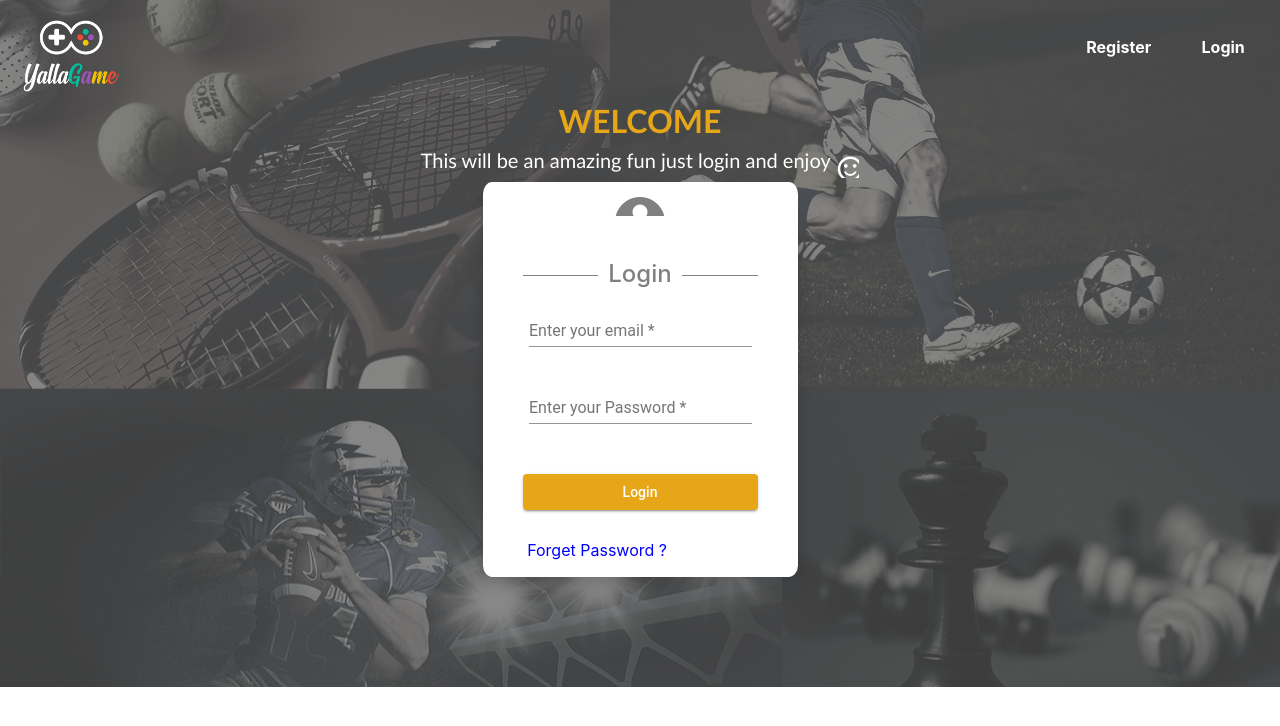
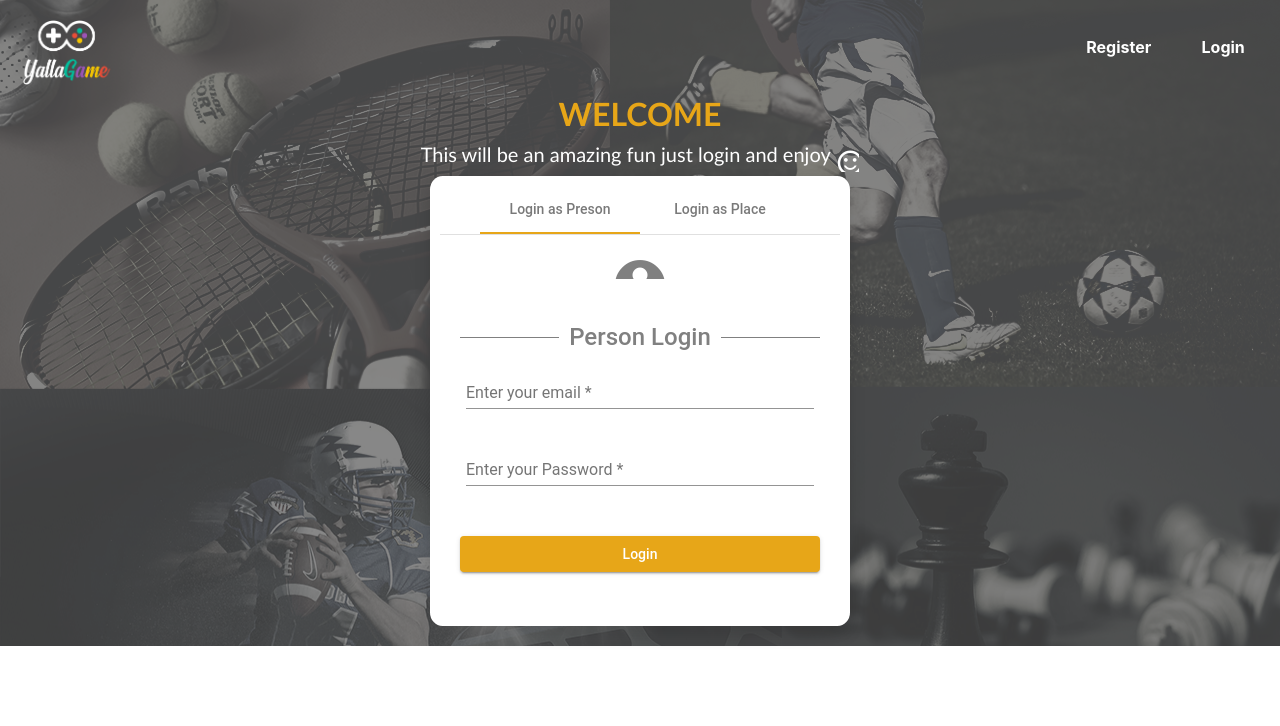
Before and after one commit to qi0c/YallaGameAngular, an Angular app: page / in a window 1280 px wide. Shown: the top 726 px of the page. Built offline with nearby package versions, Linux system fonts and the light colour scheme.

Commit message:
tabbed login

```diff
--- a/package.json
+++ b/package.json
@@ -28,13 +28,13 @@
     "zone.js": "~0.8.26"
   },
   "devDependencies": {
-    "@angular-devkit/build-angular": "~0.13.0",
+    "@angular-devkit/build-angular": "^0.13.9",
     "@angular/cli": "~7.3.9",
     "@angular/compiler-cli": "~7.2.0",
     "@angular/language-service": "~7.2.0",
-    "@types/node": "~8.9.4",
     "@types/jasmine": "~2.8.8",
     "@types/jasminewd2": "~2.0.3",
+    "@types/node": "~8.9.4",
     "codelyzer": "~4.5.0",
     "jasmine-core": "~2.99.1",
     "jasmine-spec-reporter": "~4.2.1",
--- a/src/app/Components/login/login.component.css
+++ b/src/app/Components/login/login.component.css
@@ -8,6 +8,28 @@
     /* display: flex;  */
     justify-content: space-between;
 }
+
+/* Styles for tab labels */
+/* .mat-tab-label {
+    min-width: 25px !important;
+    padding: 5px;
+    background-color: transparent;
+    font-weight: 700;
+}
+
+/* Styles for the active tab label */
+/* .mat-tab-label.mat-tab-label-active {
+    min-width: 25px !important;
+    padding: 5px;
+    background-color: transparent;
+    font-weight: 700;
+} */
+
+/* Styles for the ink bar */
+.mat-ink-bar {
+    background-color: rgb(231, 166, 24) !important ;
+}
+
 .navA{
     float: right;
     color: white;
@@ -35,18 +57,18 @@ h4 {
      padding:0 10px;
  }
 
-.example-container {
+.example-container,form {
 
     display: flex;
     flex-direction: column;
     border-radius: 3%;
     background-color: white;
     padding: 10px;
-    padding-left: 40px;
-    padding-right: 40px;
+    /* padding-left: 40px;
+    padding-right: 40px; */
     margin: 10px;
     text-align: center;
-    margin-bottom: 100px
+    /* height: 500px; */
 
   }
   mat-form-field{
@@ -65,7 +87,7 @@ h4 {
       color: gray;
   }
   img{
-      width: 110px;
+      width: 100px;
       margin: 10px;
 
   }
--- a/src/app/Components/login/login.component.html
+++ b/src/app/Components/login/login.component.html
@@ -7,13 +7,42 @@
 
   </div>
   <h2>WELCOME</h2>
-    <h5>This will be an amazing fun just login and enjoy <mat-icon id="enjoy">sentiment_satisfied_alt</mat-icon> </h5>
+  <h5>This will be an amazing fun just login and enjoy <mat-icon id="enjoy">sentiment_satisfied_alt</mat-icon></h5>
+
+  <div class="example-container col-4 mx-auto shadow">
+      <mat-tab-group mat-align-tabs="center" dynamicHeight>
+        <mat-tab label="Login as Preson">
           <form [formGroup]='form' (ngSubmit)="signIn()">
-    <div class="example-container col-3 mx-auto shadow">
+          <mat-icon id="profile" >account_circle</mat-icon>
+
+            <br>
+            <br>
+            <h4><span>Person Login</span></h4>
+
+            <mat-form-field>
+              <input matInput placeholder="Enter your email" [formControl]="getEmail()" required >
+              <mat-error *ngIf="getEmail().invalid">{{getErrorMessageEmail()}}</mat-error>
+            </mat-form-field>
+
+            <mat-form-field>
+              <input matInput placeholder="Enter your Password" [formControl]="getPassword()" type="password" required>
+              <mat-error *ngIf="getPassword().invalid">{{getErrorMessagePwd()}}</mat-error>
+              <mat-error *ngIf="err">Username or Password incorrect</mat-error>
+            </mat-form-field>
+
+            <br>
+            <button mat-raised-button id="loginBtn" color="warn">Login</button>
+            <br>
+
+
+        </form>
+        </mat-tab>
+
+        <mat-tab label="Login as Place"><form [formGroup]='form' (ngSubmit)="signIn()">
           <mat-icon id="profile" >account_circle</mat-icon>
           <br>
           <br>
-      <h4><span>Login</span></h4>
+          <h4><span>Place Login</span></h4>
 
           <mat-form-field>
             <input matInput placeholder="Enter your email" [formControl]="getEmail()" required >
@@ -23,12 +52,13 @@
             <input matInput placeholder="Enter your Password" [formControl]="getPassword()" type="password" required>
             <mat-error *ngIf="getPassword().invalid">{{getErrorMessagePwd()}}</mat-error>
           <mat-error *ngIf="err">Username or Password incorrect</mat-error>
-
           </mat-form-field>
           <br>
           <button mat-raised-button id="loginBtn" color="warn">Login</button>
           <br>
-          <a style="color: blue">Forget Password ?</a>
+        </form>
+      </mat-tab>
+    </mat-tab-group>
   </div>
-  </form>
+
 </div>
--- a/src/app/Components/login/login.component.ts
+++ b/src/app/Components/login/login.component.ts
@@ -1,4 +1,4 @@
-import { Component, OnInit } from '@angular/core';
+import { Component, OnInit ,ViewEncapsulation} from '@angular/core';
 import {FormControl, Validators, FormGroup} from '@angular/forms';
 import { Router } from '@angular/router';
 import { AuthLoginService } from '../../services/auth-login.service';
@@ -6,7 +6,8 @@ import { AuthLoginService } from '../../services/auth-login.service';
 @Component({
   selector: 'app-login',
   templateUrl: './login.component.html',
-  styleUrls: ['./login.component.css']
+  styleUrls: ['./login.component.css'],
+  encapsulation: ViewEncapsulation.None
 })
 export class LoginComponent implements OnInit {
 
--- a/src/app/app.module.ts
+++ b/src/app/app.module.ts
@@ -15,6 +15,7 @@ import {MatButtonModule} from '@angular/material/button';
 import {MatIconModule} from '@angular/material/icon';
 import { RegisterComponent } from './Components/register/register.component';
 import {MatSelectModule} from '@angular/material/select';
+import {MatTabsModule} from '@angular/material/tabs';
 import { LocationPageComponent } from './Components/location-page/location-page.component';
 import { AuthLoginService } from './services/auth-login.service';
 import { HttpClientModule } from '@angular/common/http';
@@ -49,7 +50,8 @@ import { HomeFiltrationContainerComponent } from './Components/home-filtration-c
     MatIconModule,
     MatSelectModule,
     BrowserAnimationsModule,
-    HttpClientModule
+    HttpClientModule,
+    MatTabsModule
 
 
   ],
--- a/src/app/services/auth-login.service.ts
+++ b/src/app/services/auth-login.service.ts
@@ -26,6 +26,19 @@ export class AuthLoginService {
       catchError(this.handleError)
     );
   }
+
+  register(username: string, password: string) {
+    return this.http.post<any>('http://localhost:60354/api/auth/register', {username: username, password: password})
+    .pipe(map(user => {
+        // if (user) {
+        //   localStorage.setItem('currentUser', JSON.stringify(user));
+        // }
+      }),
+
+      catchError(this.handleError)
+    );
+  }
+
   isLoggedIn() {
     if (localStorage.getItem('currentUser')) {
       return true;
```
Also changed, not shown: 1 other file (tests, documents, lock files or other folders). Lines whose indentation alone changed are shown as unchanged.
